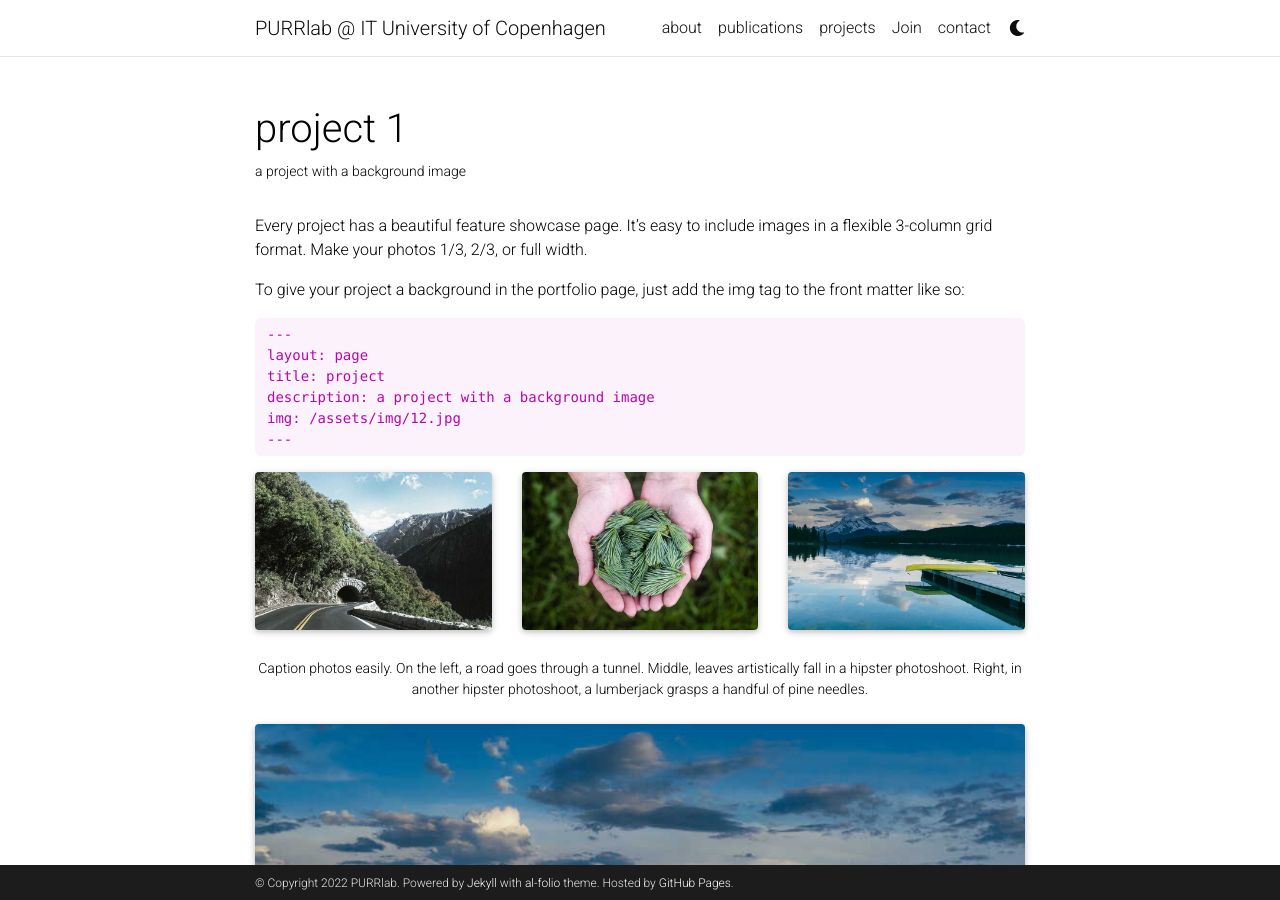
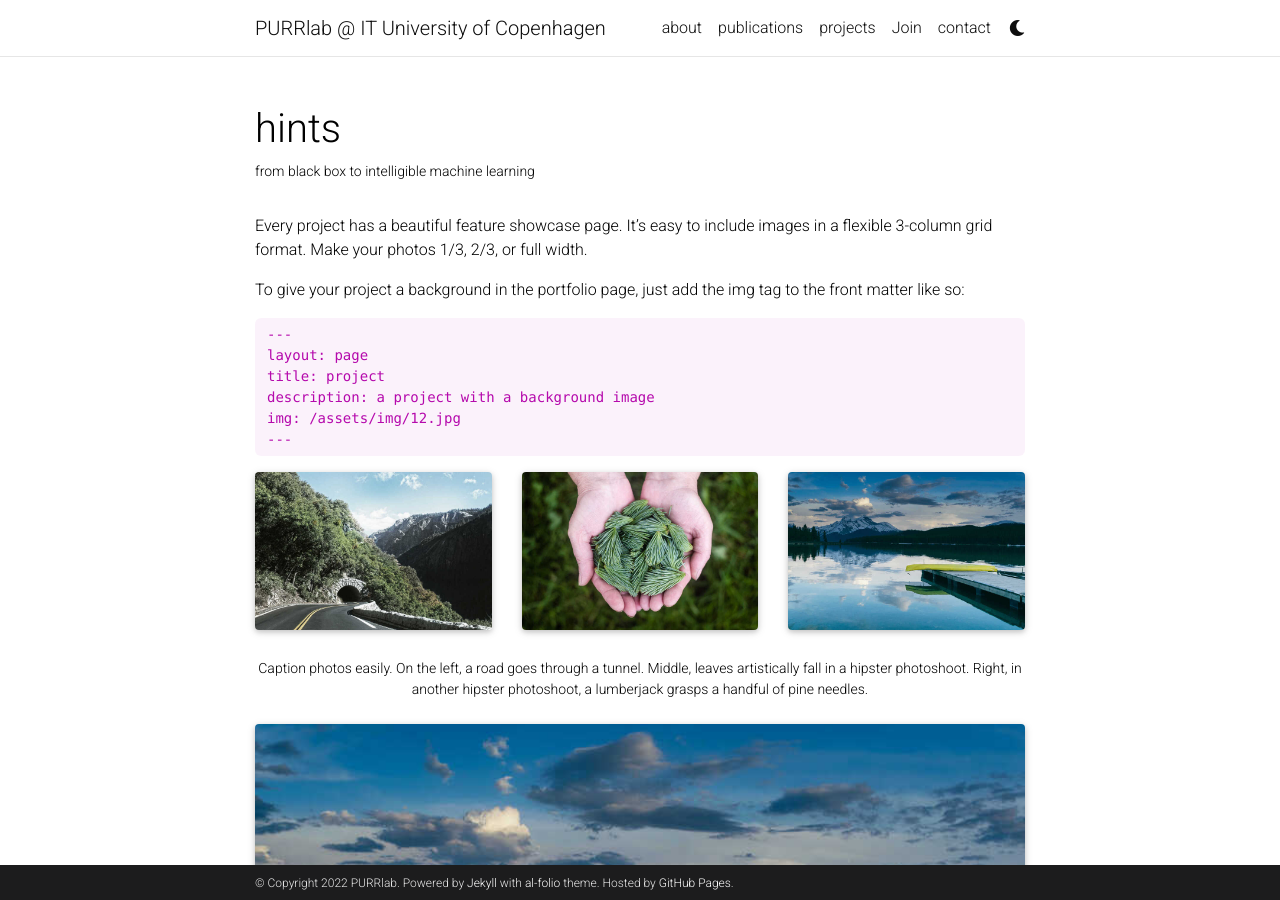
Before and after one commit to bethanychamberlain/testing, a Jekyll site: the page built from _projects/1_project.md, in a window 1280 px wide and 900 px high. Built offline with Jekyll 4.4.1, drawn with Linux system fonts in a browser that asks for light colours; full-size pictures stand in for the smaller copies a plugin makes; comment, search, counter and statistics services are not loaded; a style sheet for code colours, icons or effects is not loaded.

Commit message:
Update 1 project to HINTS

```diff
--- a/_projects/1_project.md
+++ b/_projects/1_project.md
@@ -1,7 +1,7 @@
 ---
 layout: page
-title: project 1
-description: a project with a background image
+title: hints
+description: from black box to intelligible machine learning
 img: assets/img/12.jpg
 importance: 1
 category: work
```
